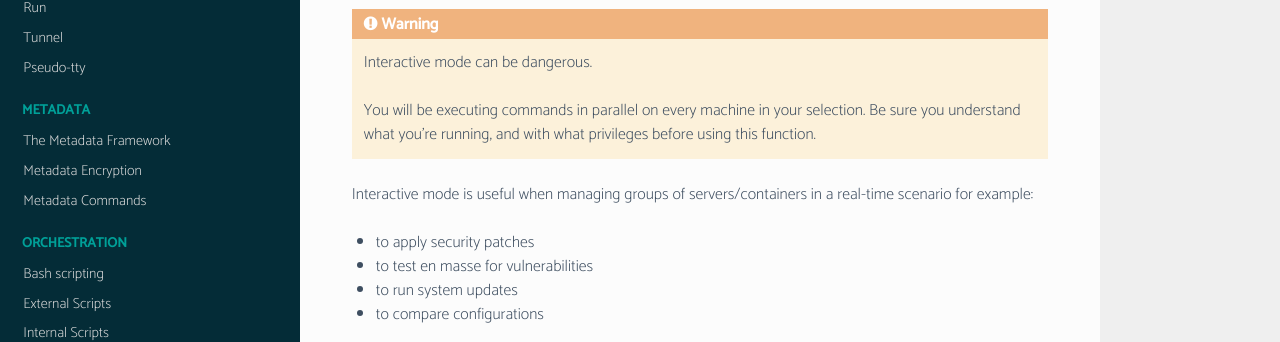
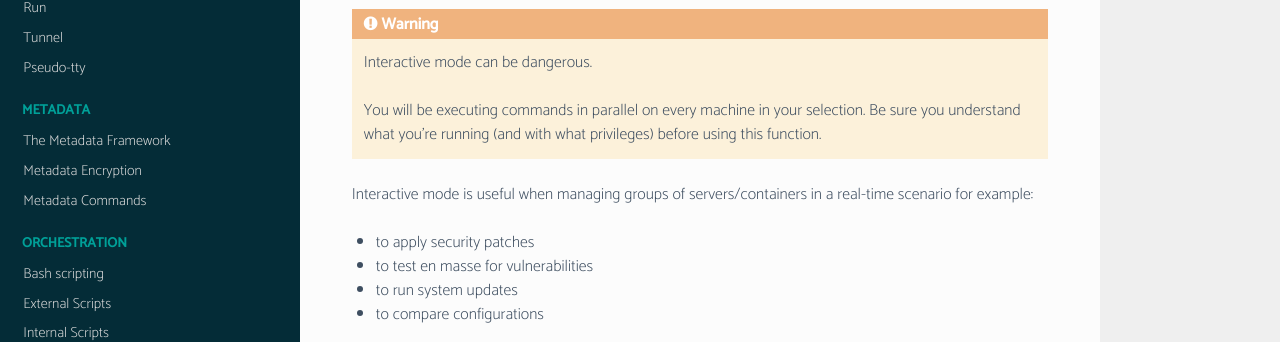
Before and after one commit to webzakimbo/bcome-read-the-docs, a Sphinx documentation site: the page built from docs/source/notable/interactive-mode.rst, in a window 1280 px wide and 1047 px high. Shown: the part 312-654 px from the top of the window. Built offline with Sphinx 7.4.7 and the Read the Docs theme 2.0.0, drawn with Linux system fonts in a browser that asks for light colours; pages that are not in the unit, such as notebooks, are missing from menus.

```diff
--- a/docs/source/notable/interactive-mode.rst
+++ b/docs/source/notable/interactive-mode.rst
@@ -15,7 +15,7 @@ Having established a connection, Interactive mode then provides a secondary inte
 
    Interactive mode can be dangerous.
 
-   You will be executing commands in parallel on every machine in your selection.  Be sure you understand what you're running, and with what privileges before using this function.
+   You will be executing commands in parallel on every machine in your selection.  Be sure you understand what you're running (and with what privileges) before using this function.
 
 Interactive mode is useful when managing groups of servers/containers in a real-time scenario for example:
 
```
